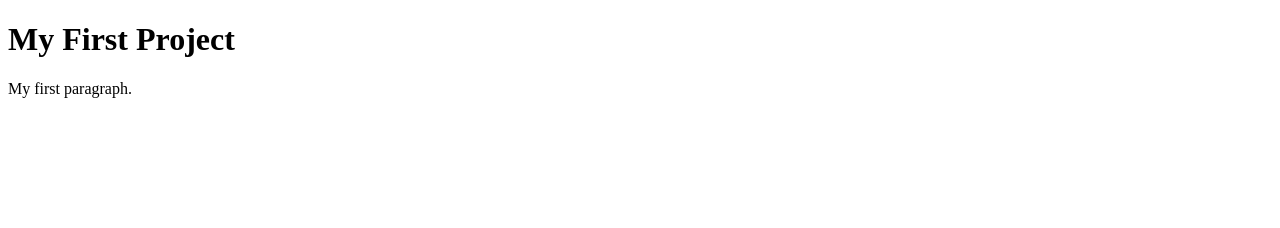
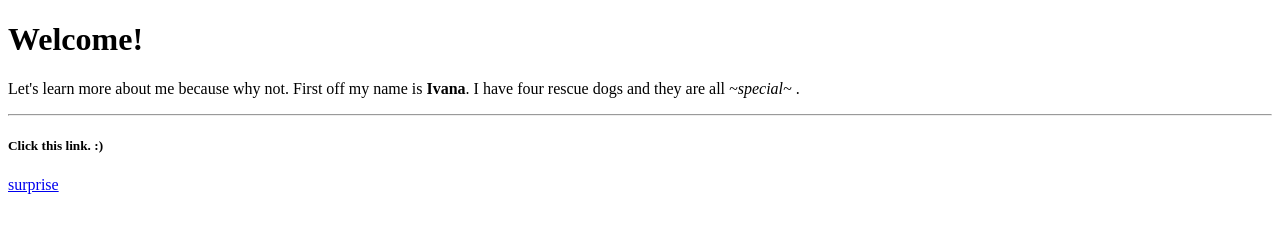
Before and after one commit to ivanagottwald/ivanagottwald.github.io, a plain HTML site: page index.html in a window 1280 px wide. Drawn offline with Linux system fonts and the light colour scheme.

Commit message:
added italics, link, bold, and hr

```diff
--- a/index.html
+++ b/index.html
@@ -1,12 +1,20 @@
 <!DOCTYPE html>
 <html>
     <head>
-        <title>My First Page</title>
+        <title>About Ivana</title>
     </head>
     <body>
 
-        <h1>My First Project</h1>
-        <p>My first paragraph.</p>
+        <h1>Welcome!</h1>
+        <p>Let's learn more about me because why not.
+           First off my name is <b>Ivana</b>. I have four rescue dogs and they are all <i> ~special~ </i>. </p>
 
     </body>
+    <hr>
+    <h5>Click this link. :) </h5>
+    <body>
+        <a href = "https://images.app.goo.gl/Z49cYwy6h7XkUpgv9">
+         surprise
+        </a>
+    </body>
 </html>
```
